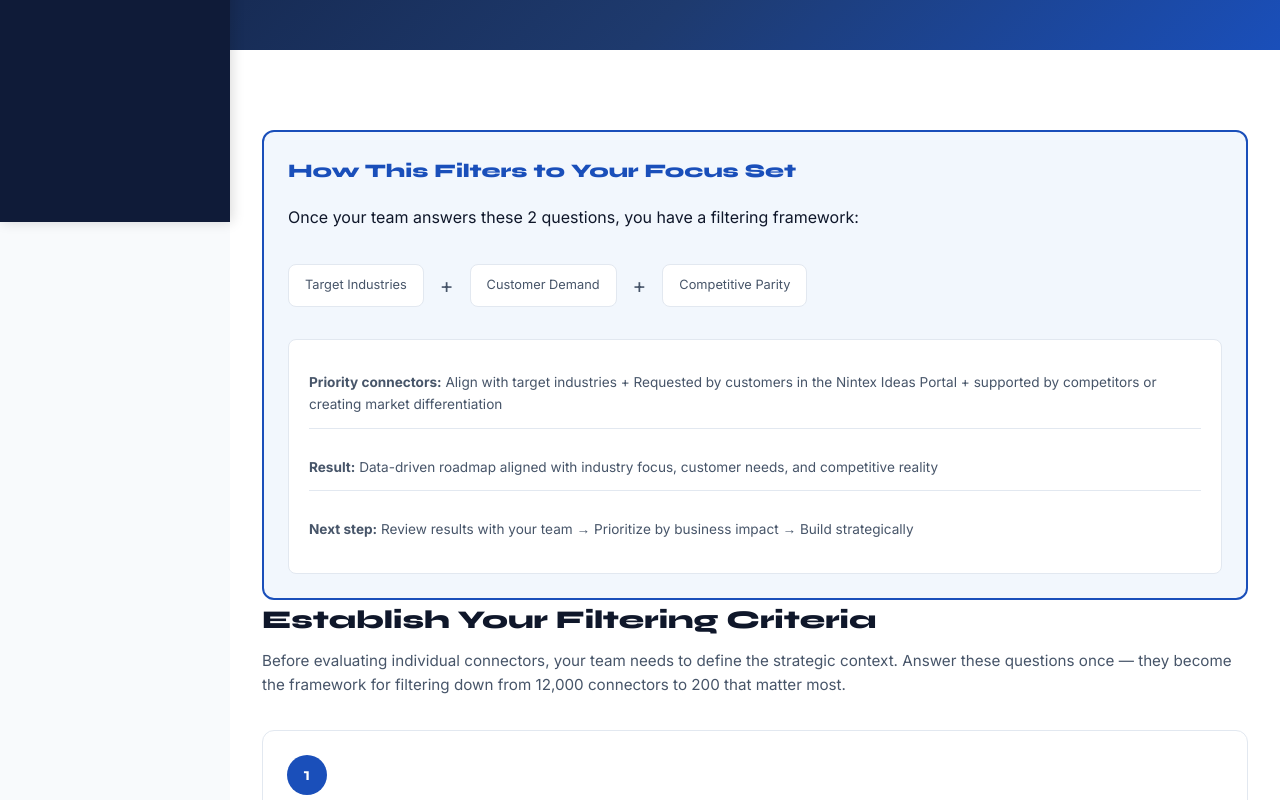
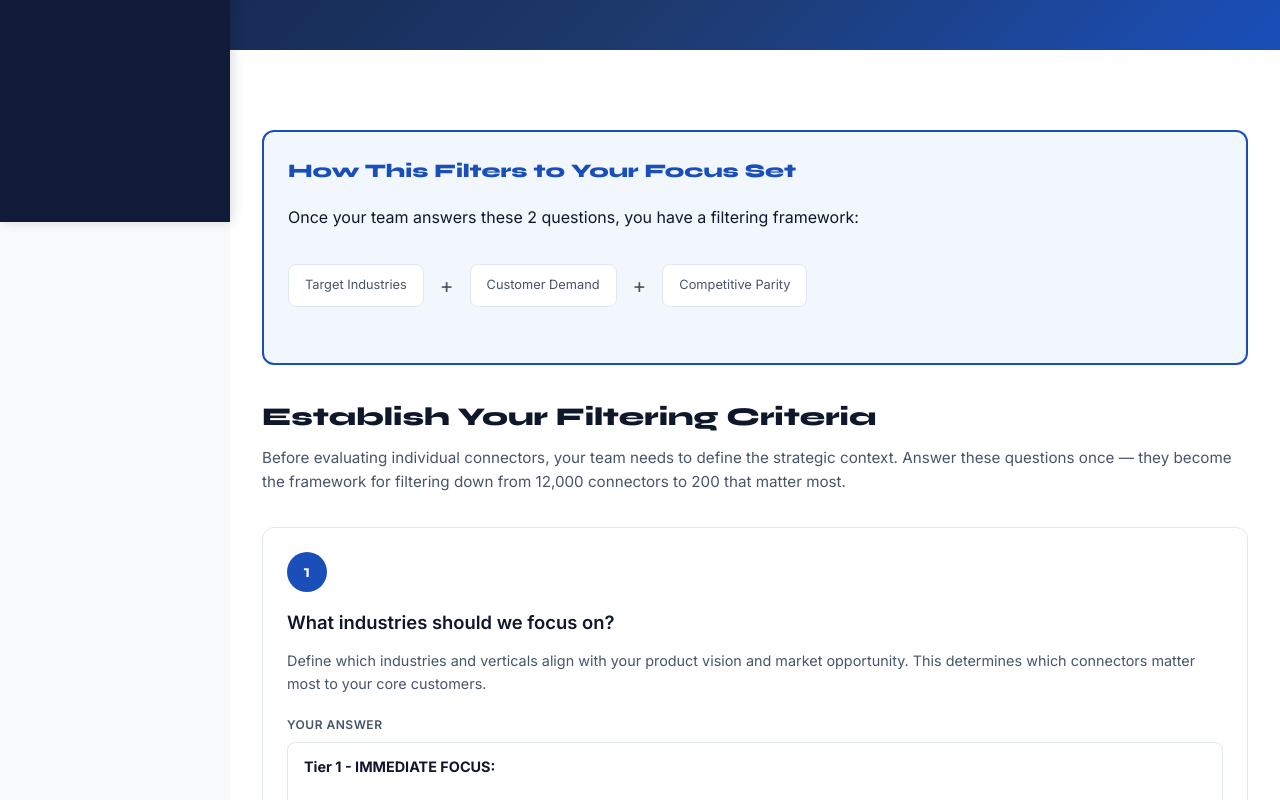
Before and after one commit to osama-eldrieny/connectors-strategy, a website: page connector-filtering-framework.html in a window 1280 px wide. Shown: the part 578-1378 px from the top of the page. Drawn offline with nearby package versions, Linux system fonts and the light colour scheme; no server answers.

Commit message:
Apply Pointer feedback: remove criteria-list and add margin-bottom to summary-section

```diff
--- a/connector-filtering-framework.html
+++ b/connector-filtering-framework.html
@@ -254,6 +254,7 @@
       border-radius: var(--radius);
       padding: 1.5rem;
       margin-top: 2rem;
+      margin-bottom: 2rem;
     }
 
     .summary-section h3 {
@@ -386,12 +387,6 @@
       <div class="flow-step">Customer Demand</div>
       <div class="flow-arrow">+</div>
       <div class="flow-step">Competitive Parity</div>
-    </div>
-
-    <div class="criteria-list">
-      <div class="criteria-item"><strong>Priority connectors:</strong> Align with target industries + Requested by customers in the Nintex Ideas Portal + supported by competitors or creating market differentiation</div>
-      <div class="criteria-item"><strong>Result:</strong> Data-driven roadmap aligned with industry focus, customer needs, and competitive reality</div>
-      <div class="criteria-item"><strong>Next step:</strong> Review results with your team → Prioritize by business impact → Build strategically</div>
     </div>
   </div>
 
```
